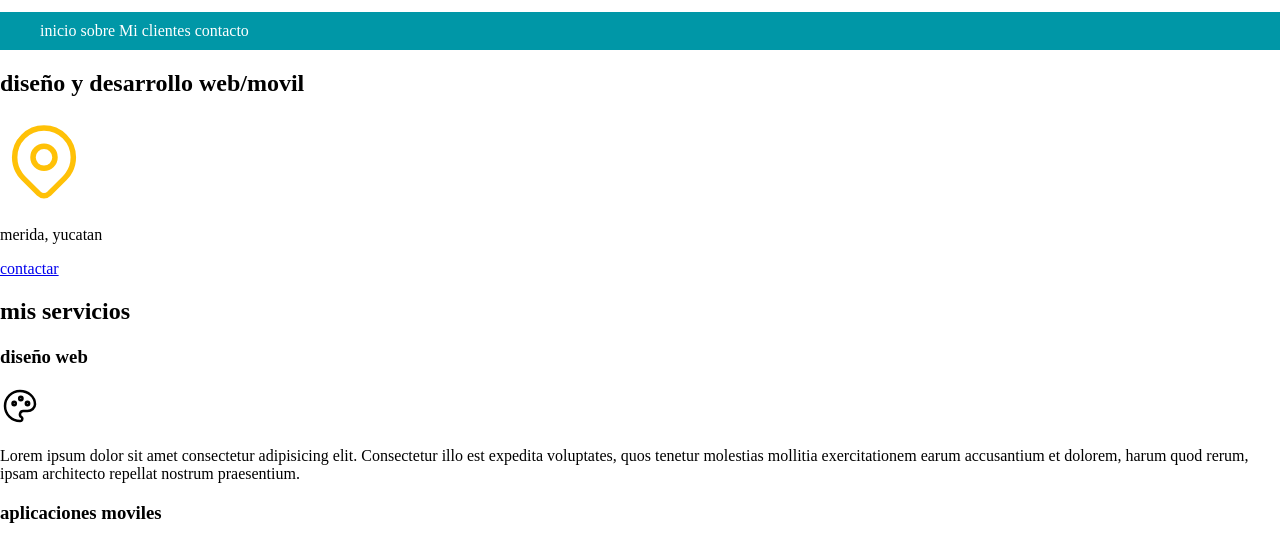
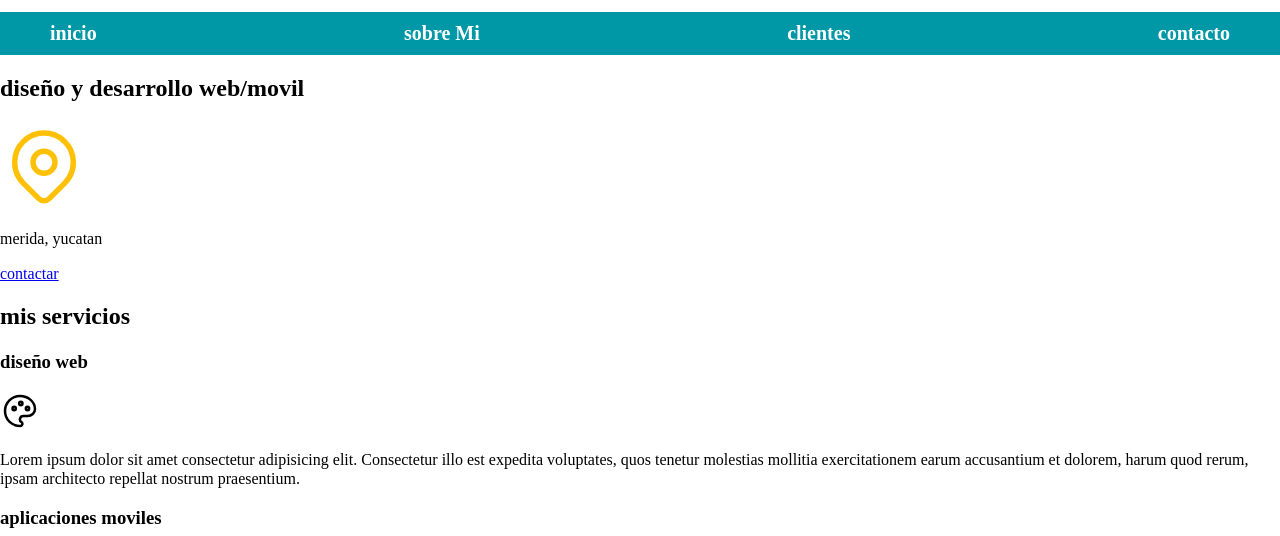
Before and after one commit to hirochi04/DEVELOPER-PAGE, a plain HTML site: page index.html in a window 1280 px wide. Shown: the part 83-619 px from the top of the page. Drawn offline with Linux system fonts and the light colour scheme.

Commit message:
decorando el nav

```diff
--- a/CSS/styles.css
+++ b/CSS/styles.css
@@ -51,10 +51,20 @@ body{
 }
 
 .navegacion-principal{
-    padding: 1rem;
+    display: flex;
+        /*justify-content es para filas
+    align-items es para columnas (flex-direction)*/
+    justify-content: space-between;
+    font-size: 2rem;
+    font-weight: bold; /*negritas*/
+}
+.navegacion-principal a:hover{
+    background-color: var(--primario);
+    color: var(--oscuro);
 }
 
 .navegacion-principal a{
+    padding: 1rem;
     color: var(--blanco);
     text-decoration: none;
 }
```
